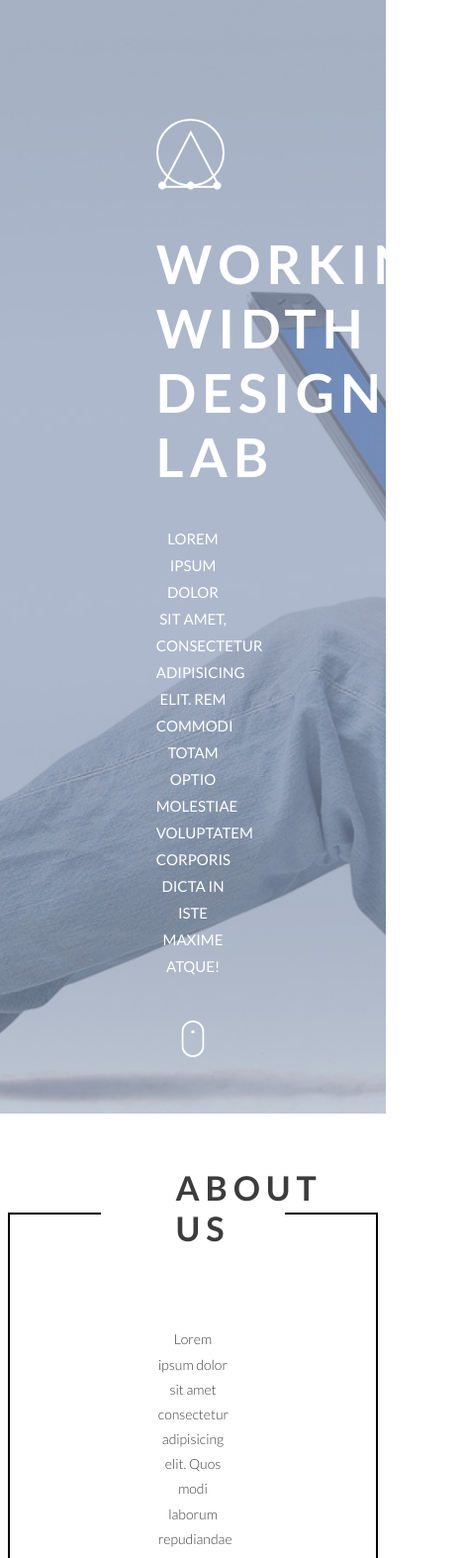
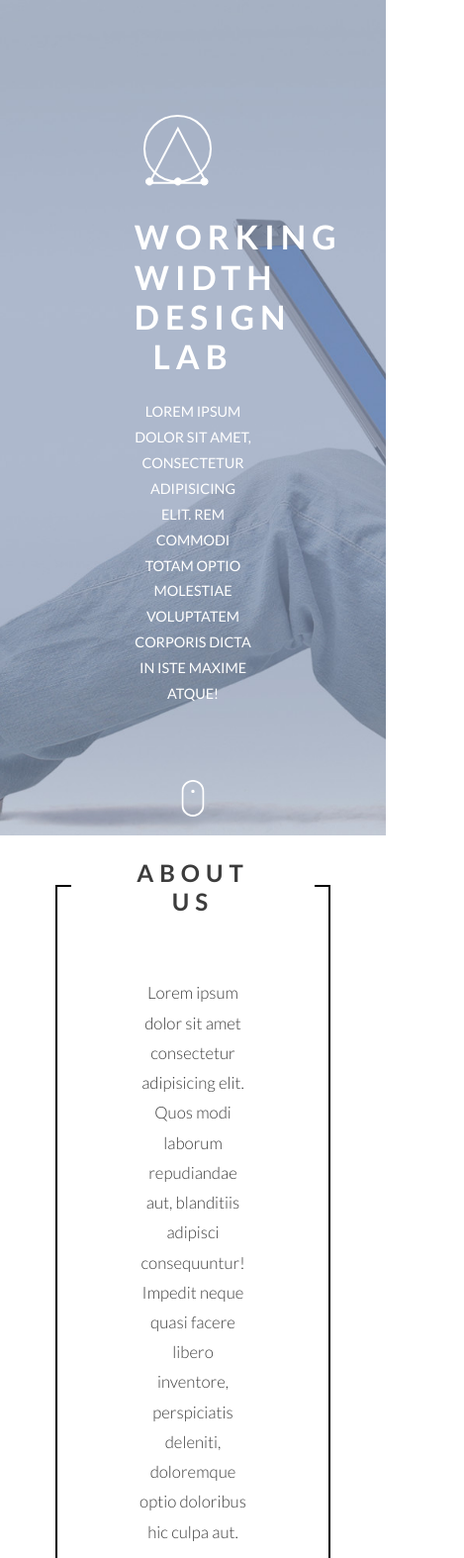
Before and after one commit to maksym-rakomin/design-lab, a website: page index.html in a window 390 px wide. Shown: the top 1574 px of the page at 99% size, 469 px wide, since content can reach past the window. Drawn offline with nearby package versions, Linux system fonts and the light colour scheme.

Commit message:
Адобтированно для мобильных устройств

```diff
--- a/scss/style.scss
+++ b/scss/style.scss
@@ -17,6 +17,9 @@ html {
     font-size: 10px;
     min-height: 100%;
     scroll-behavior: smooth;
+    @media screen and (max-width: 760px) {
+        font-size: 12px;
+    }
 }
 body {
     min-height: 100%;
@@ -31,9 +34,22 @@ body {
 }
 h1{
     font-size: 5.4rem;
+    @media screen and (max-width: 760px) {
+        font-size: 3.4rem;
+    }
+    @media screen and (max-width: 576px) {
+        font-size: 2.8rem;
+    }
 }
 h2{
     font-size: 3.4rem;
+    @media screen and (max-width: 760px) {
+        font-size: 2.4rem;
+    }
+    @media screen and (max-width: 576px) {
+        font-size: 2rem;
+
+    }
 }
 h3 {
     font-size: 2rem;
@@ -44,10 +60,16 @@ header {
     position: relative;
     display: flex;
     align-items: center;
+
 }
 .section {
     padding: 100px 0;
     text-align: center;
+    @media screen and (max-width: 576px) {
+        padding: 50px;
+
+    }
+
     &--bg {
         color: #fff;
         background-color: #afbad0;
@@ -57,6 +79,9 @@ header {
     }
     &__wrap {
         padding: 20px 150px;
+        @media screen and (max-width: 1024px) {
+             padding: 20px 80px;
+        }
 
         &--bordered {
             border: 2px solid $text-black;
@@ -65,6 +90,10 @@ header {
             &:after,
             &:before{
                 content: '';
+                @media screen and (max-width: 576px) {
+                    width: 5%;
+
+                }
                 width: 25%;
                 top: 0;
                 position: absolute;
@@ -95,6 +124,7 @@ header {
         letter-spacing: 6px;
         text-align: center;
 
+
         .section__wrap--bordered &:first-child {
             position: relative;
             //left: 50%;
@@ -102,6 +132,10 @@ header {
             margin: 0;
             max-width: 50%;
             margin: 0 auto;
+            @media screen and (max-width: 576px) {
+                max-width: 100%;
+
+            }
 
         }
     }
@@ -109,12 +143,21 @@ header {
         text-transform: uppercase;
         font-weight: 400;
         font-size: 1.5rem;
+        @media screen and (max-width: 576px) {
+            font-size: 1.2rem;
+
+        }
     }
     &__scroll {
         position: absolute;
         left: 50%;
         transform: translate(-50%, 0);
         bottom: 50px;
+        @media screen and (max-width: 576px) {
+            bottom: 10px;
+
+
+        }
         svg {
             fill: #fff;
             @include tr();
@@ -128,6 +171,10 @@ header {
     }
     &__item {
         padding: 50px 0;
+        @media screen and (max-width: 576px) {
+            padding: 20px 0;
+
+        }
     }
 }
 
@@ -137,9 +184,21 @@ header {
     grid-template-columns: 30% 39% 30%;
     grid-gap: 1.5% .5%;
     padding: 0;
+    @media screen and (max-width: 768px) {
+        grid-template-columns: 1fr 1fr;
+        grid-gap: 1%;
+   }
+   @media screen and (max-width: 576px) {
+    display: block;
+
+}
 }
 
 .work {
+    @media screen and (max-width: 576px) {
+
+        margin-bottom: 10px;
+    }
     &__link{
         display: block;
         height: 240px;
@@ -179,6 +238,9 @@ header {
     padding: 20px;
     width: 60%;
     border: 2px solid $text-color;
+    @media screen and (max-width: 576px) {
+        width: 100%;
+    }
     @include hover{
         background: #fff;
         color: $text-color;
```
Also changed, not shown: css/style.css.
